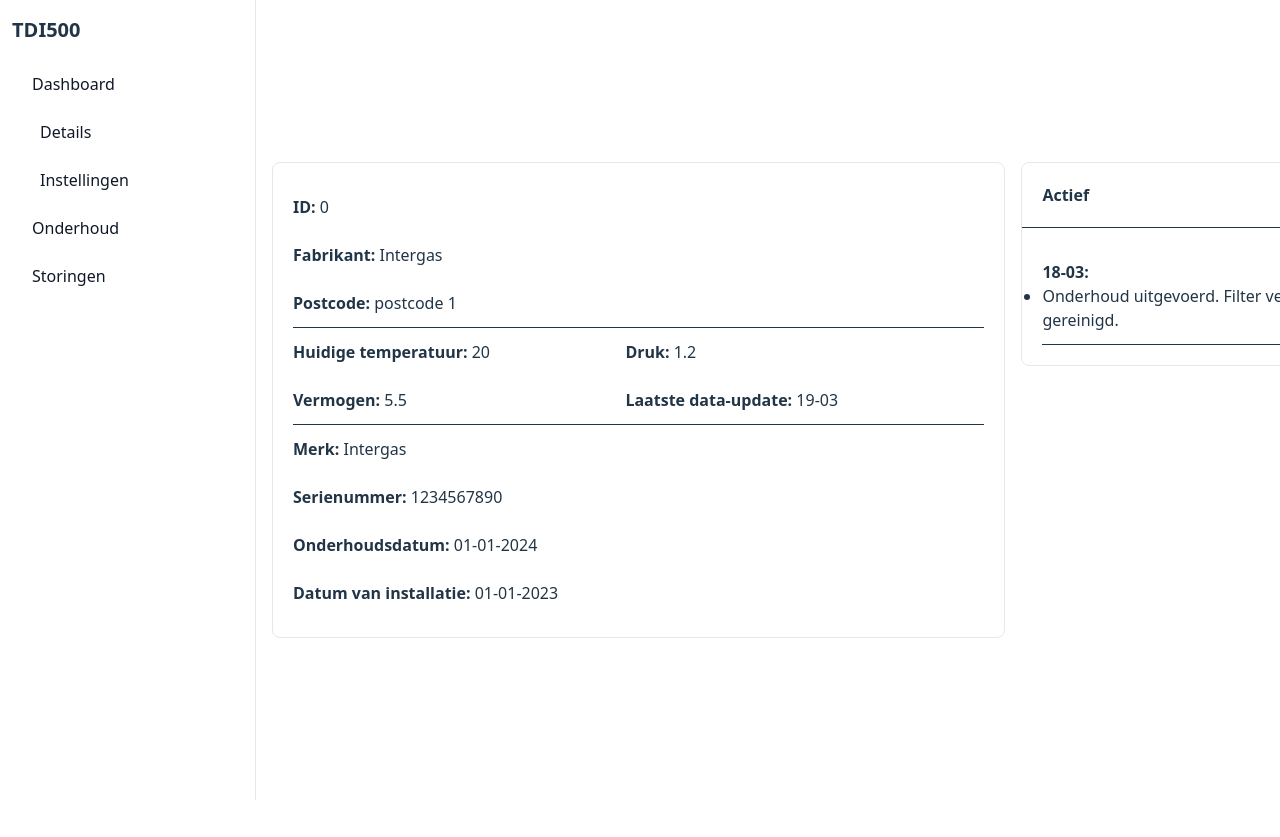
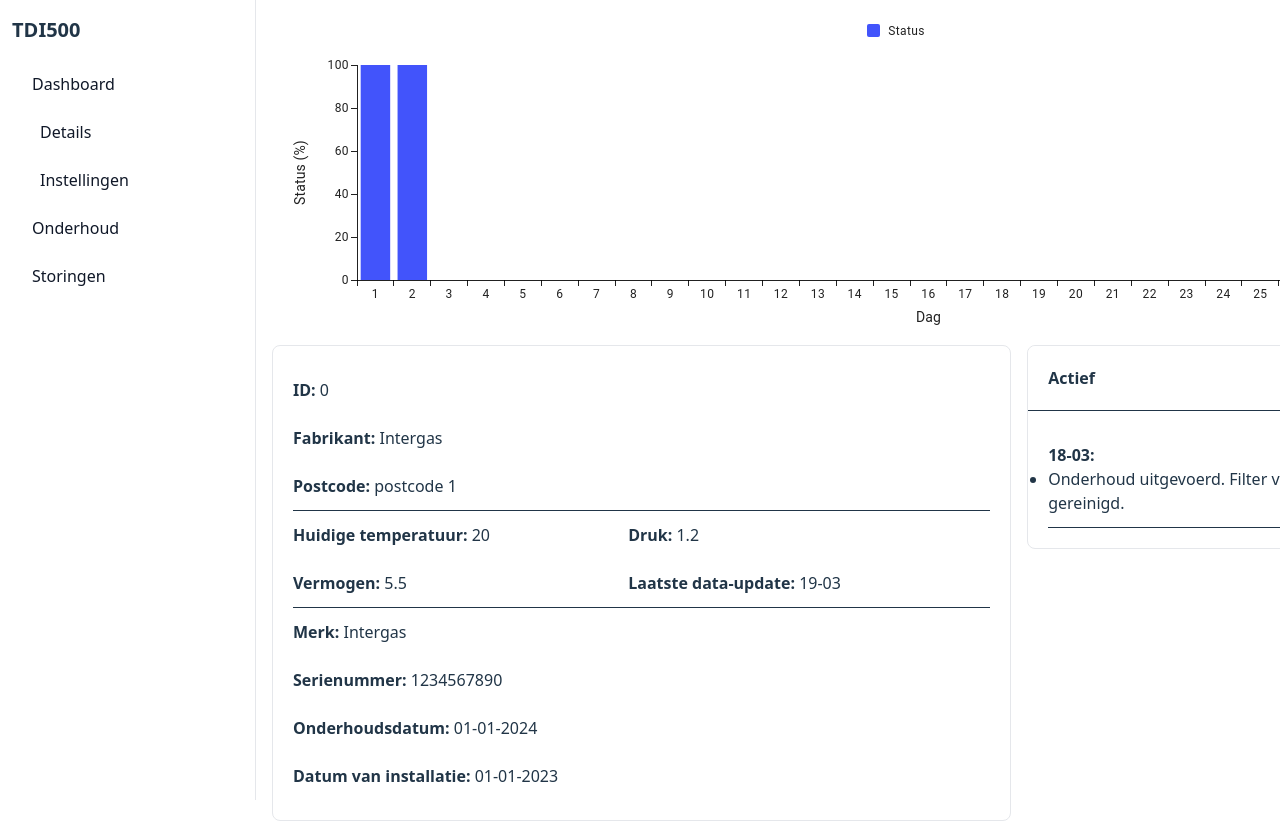
Before and after one commit to CurleyDS/Installateursportaal, a React (Vite) app: page /0 in a window 1280 px wide. Shown: the top 837 px of the page. Before the commit the page ends 800 px from the top, so only its background shows below. Built offline with nearby package versions, Linux system fonts and the light colour scheme.

Commit message:
Fixed charts, Made sure Details loads in when details are loaded in

```diff
--- a/public/dummy-data.json
+++ b/public/dummy-data.json
@@ -22,6 +22,13 @@
                     "druk": 1.2,
                     "vermogen": 5.5,
                     "datum": "18-03"
+                },
+                {
+                    "status": 200,
+                    "temperatuur": 20,
+                    "druk": 1.2,
+                    "vermogen": 5.5,
+                    "datum": "19-03"
                 }
             ],
             "logs": [
--- a/src/pages/Details.jsx
+++ b/src/pages/Details.jsx
@@ -1,5 +1,6 @@
 import { useState, useEffect } from 'react'
 import { useParams } from 'react-router-dom';
+import { BarChart } from '@mui/x-charts/BarChart';
 import { LineChart } from '@mui/x-charts/LineChart';
 
 const pompData = [
@@ -73,23 +74,30 @@ function Details() {
         }
     }
 
+    if (loading) {
         return (
             <>
                 <div>
-                {/* <LineChart
-                    dataset={pompData}
+                    <BarChart
+                        dataset={pompData.warmtepompData}
                         xAxis={[{
-                        data: Array.from({ length: 31 }, (_, i) => `Dag ${i + 1}`),
-                        scaleType: 'linear',
-                        tickMaxStep: 1,
+                            data: Array.from({length: 31}, (_, i) => i + 1),
+                            label: 'Dag',
                         }]}
-                    series={[{
-                        data: Array.from({ length: 31 }, (_, i) => pomp.warmtepompData[0][i] ?? 0),
+                        yAxis={[{
+                            label: 'Status (%)',
+                        }]}
+                        series={[
+                            {
+                                // data: [0, 0, 0, 0, 0, 0, 0, 0, 0, 0, 0, 0, 0, 0, 0, 0, 0, 0, 0, 0, 0, 0, 0, 0, 0, 0, 0, 0, 0, 0, 200],
+                                data: Array.from({length: 31}, (_, i) => {
+                                    return pomp.warmtepompData[i] && pomp.warmtepompData[i].status === 200 ? 100 : 0;
+                                }),
                                 label: 'Status',
-                        showMark: true,
-                    }]}
+                            }
+                        ]}
                         height={300}
-                /> */}
+                    />
                 </div>
                 <div className='flex flex-row justify-between items-start w-full gap-4'>
                     <div className='w-3/5 border border-gray-200 rounded-lg'>
@@ -189,14 +197,14 @@ function Details() {
                                 {pomp.logs && pomp.logs.map((log, index) => (
                                     <li key={index}>
                                         <div className='flex items-center py-3'>
-                                        <p>
-                                            <span className='font-semibold'>{log.datum}: </span>
+                                            <span>
+                                                <p><span className='font-semibold'>{log.datum}: </span></p>
                                                 <ul className='list-disc'>
                                                     {log.acties && log.acties.map((actie, actieIndex) => (
                                                         <li key={actieIndex}>{actie.title}. {actie.beschrijving}</li>
                                                     ))}
                                                 </ul>
-                                        </p>
+                                            </span>
                                         </div>
                                         <hr />
                                     </li>
@@ -207,6 +215,13 @@ function Details() {
                 </div>
             </>
         )
+    } else {
+        return (
+            <div className="flex justify-between items-start w-full">
+                <p className="text-gray-500">Loading...</p>
+            </div>
+        )
+    }
 }
 
 export default Details
```
Lines whose indentation alone changed are shown as unchanged.
